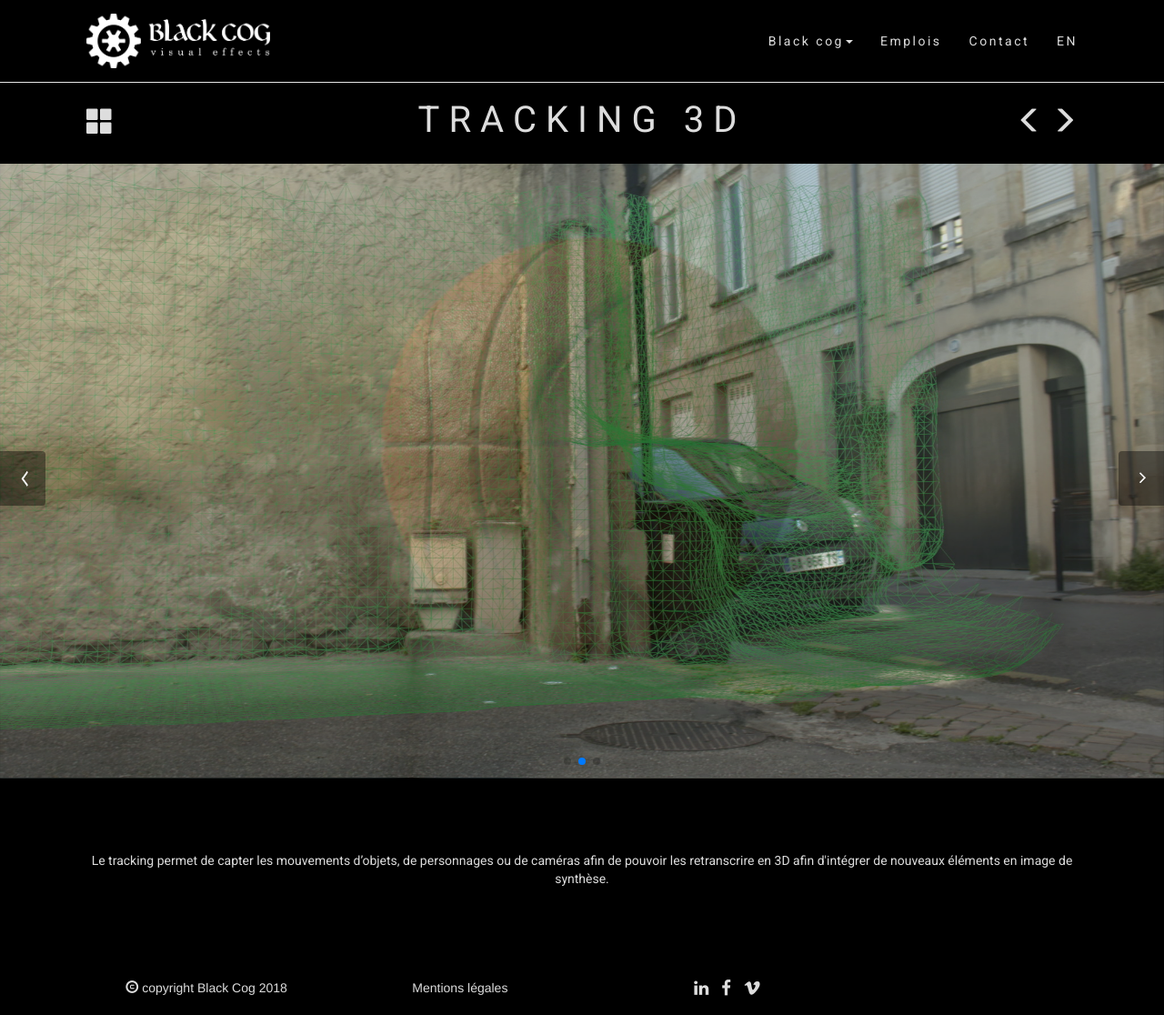
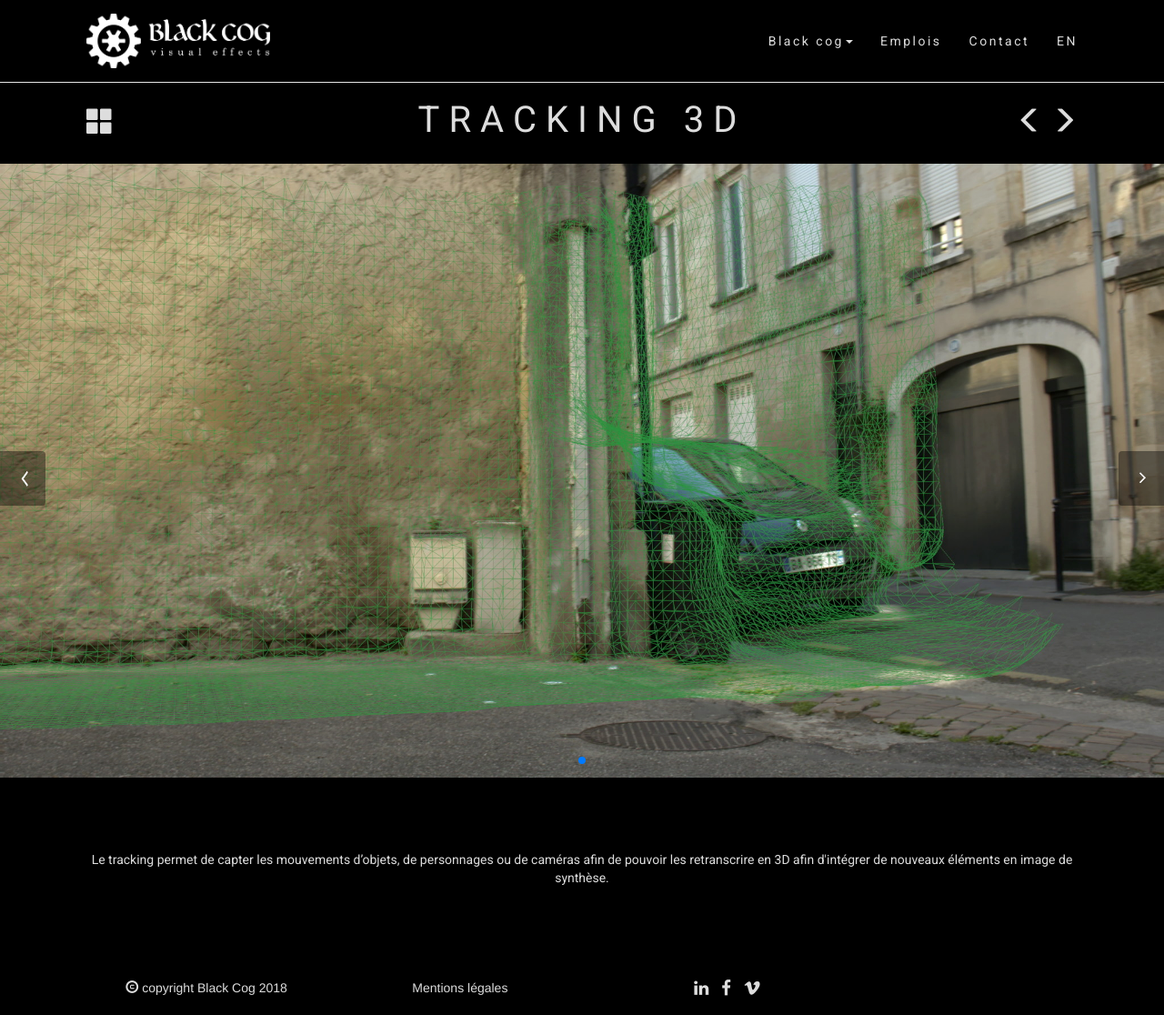
Before and after one commit to christiansen-merel/bookish-fortnight, a Jekyll site: the page built from fr/tracking3d.html, in a window 1280 px wide. Shown: the whole page at 91% size. Built offline with Jekyll 4.4.1, drawn with Linux system fonts in a browser that asks for light colours; nearby versions of some CDN libraries; library files that are not in the unit come from our copies.

Commit message:
Update tracking3d.html

```diff
--- a/fr/tracking3d.html
+++ b/fr/tracking3d.html
@@ -6,9 +6,7 @@
 classe: tracking-3d
 langue: fr
 photos:
-  - ballon-basket.jpg
   - screen_track3D.jpg
-  - earth_1001_2_paul_0001.jpg
 precedent: previsualistaion
 suivant: models3d
 ---
```
